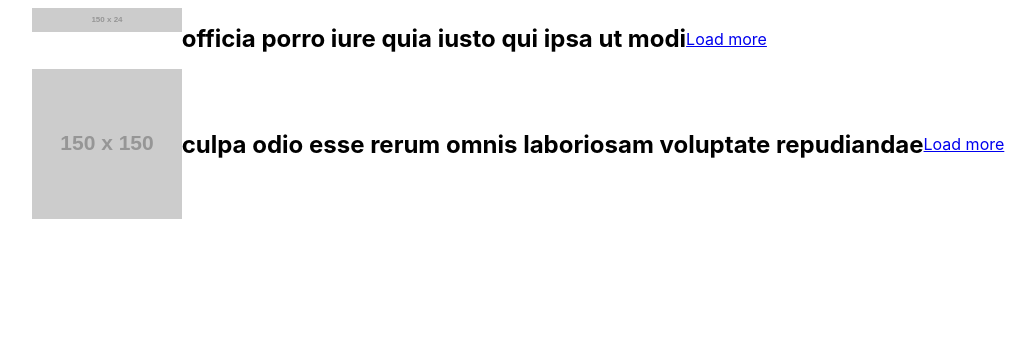
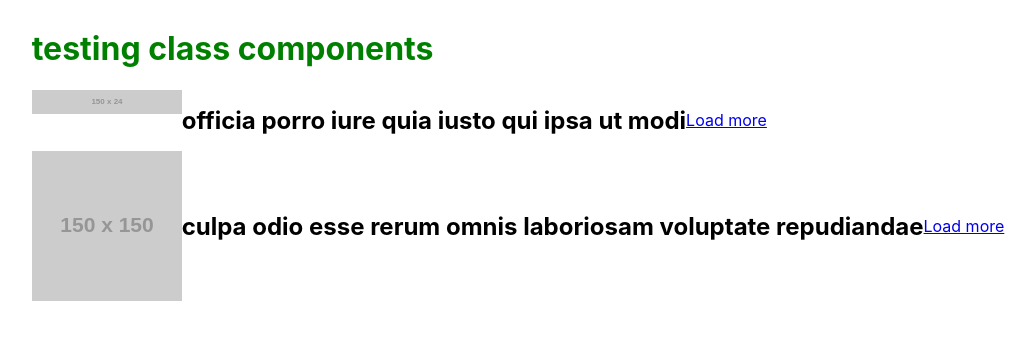
Before and after one commit to vpetridis/test_mapping, a React (Create React App) app: page / in a window 1280 px wide. Shown: the top 340 px of the page, without its empty margins (130-1165 px from the left). Built offline with nearby package versions, Linux system fonts and the light colour scheme.

Commit message:
created main built

```diff
--- a/src/App.js
+++ b/src/App.js
@@ -1,11 +1,18 @@
 import React from "react";
 import Item from "./Item";
 import imageData from "./ImageData";
+import ItemList from "./ItemList";
 
 export default function App() {
-    const allItems = imageData.map((image) =>
-     <Item key={image.id} imageData={image} />
+    const slicedItems = imageData.map((image) => (
+        <Item key={image.id} imageData={image} />
+    )).slice(2,4)
+    const style={h1:{color:"blue"}}
+    return (
+      <div>
+            <ItemList styles={{color:"green"}}/>
+            {slicedItems}
+
+        </div>
     );
-    const slicedItems = allItems.slice(2,4);
-    return <div>{slicedItems} </div>;
 }
--- /dev/null
+++ b/src/ItemList.js
@@ -0,0 +1,20 @@
+import React from 'react';
+
+
+class ItemList extends React.Component{
+
+    render(){
+
+        return(
+            <div>
+                <h1 style={this.props.styles}>testing class components</h1>
+
+
+            </div>
+        )
+    }
+
+
+}
+
+export default  ItemList
```
Also changed, not shown: 1 other file (tests, documents, lock files or other folders).
